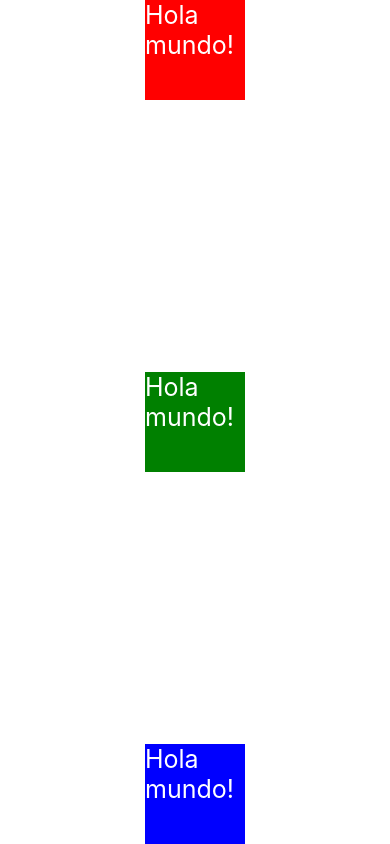
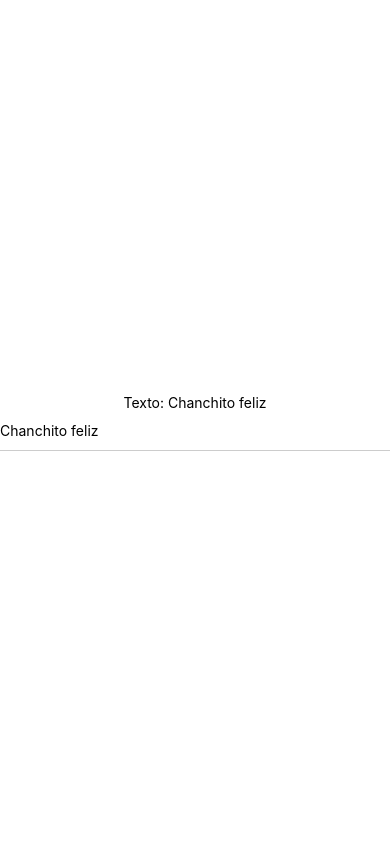
Before and after one commit to eraldovicente/Curso_React_Native_Sin_Frontera, a React Native app in the folder holamundo/: screen / in a window 390 px wide. Built offline with nearby package versions, Linux system fonts and the light colour scheme.

Commit message:
Componente TextInput

```diff
--- a/holamundo/App.js
+++ b/holamundo/App.js
@@ -3,28 +3,26 @@ import {
   StyleSheet,
   View,
   Text,
+  TextInput,
+  Dimensions
 } from 'react-native';
 
-const Texto = ({ style }) => {
-
-  const [texto, setTexto] = useState("Hola mundo!");
-
-  const actualizaTexto = () => {
-    setTexto('Olá mundo!');
-  }
-
-  return (
-    <Text style={[styles.text, style]} onPress={actualizaTexto}>{texto}</Text>
-  )
-}
+const width = Dimensions.get('window').width
 
 const App = () => {
+
+  const [text, setText] = useState('Chanchito feliz');
+
   return (
     <>
       <View style={styles.container}>
-        <Texto style={styles.red} />
-        <Texto style={styles.green} />
-        <Texto style={styles.blue} />
+        <Text>Texto: {text}</Text>
+        <TextInput
+          style={styles.input}
+          placeholder='Escribe acá'
+          onChangeText={t => setText(t)}
+          defaultValue={text}
+        />
       </View>
 
     </>
@@ -32,27 +30,17 @@ const App = () => {
 };
 
 const styles = StyleSheet.create({
-  text: {
-    color: 'white',
-    fontSize: 25,
-    height: 100,
-    width: 100
-  },
-  red: {
-    backgroundColor: 'red'
-  },
-  green: {
-    backgroundColor: 'green'
-  },
-  blue: {
-    backgroundColor: 'blue'
+  input: {
+    height: 40,
+    borderBottomColor: '#ccc',
+    borderBottomWidth: 1,
+    width: width
   },
   container: {
     flex: 1,
-    flexDirection: 'column',
     backgroundColor: '#FFF',
     alignItems: 'center',
-    justifyContent: 'space-between'
+    justifyContent: 'center'
   }
 });
 
```
